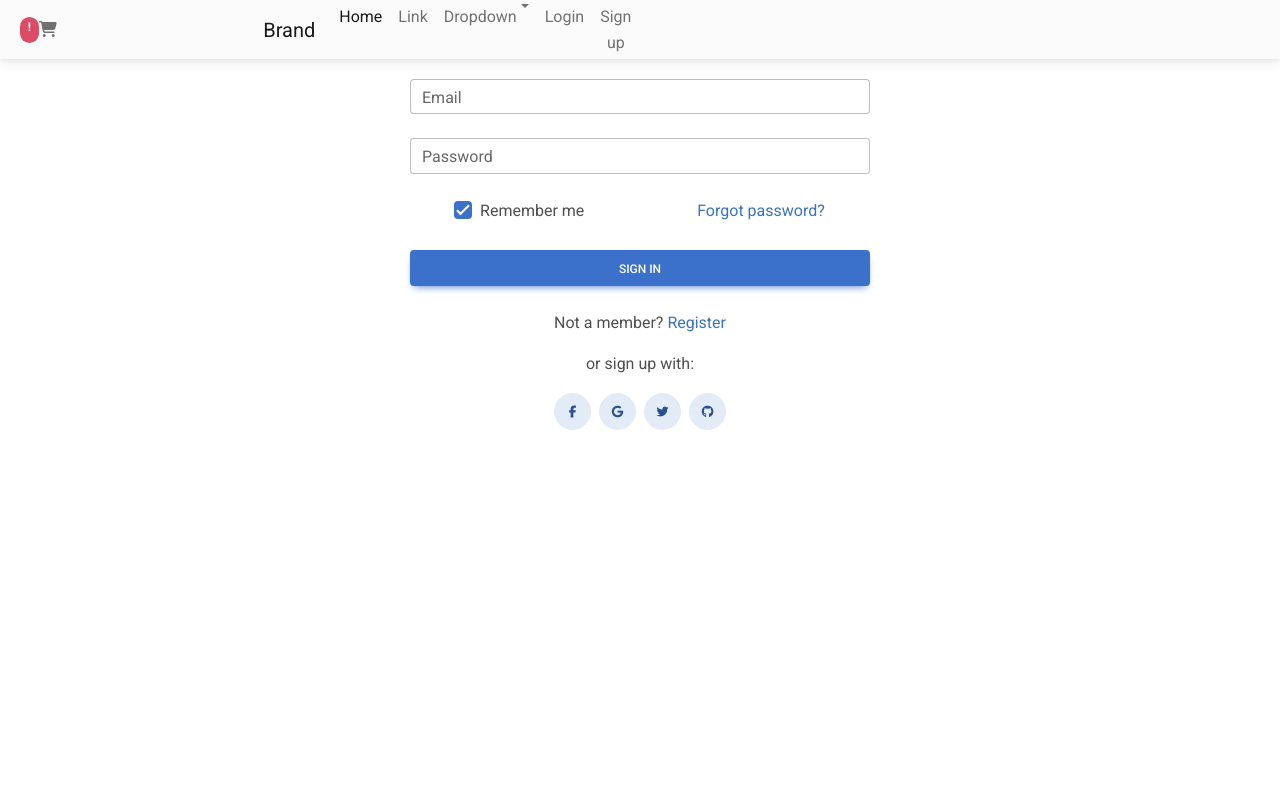
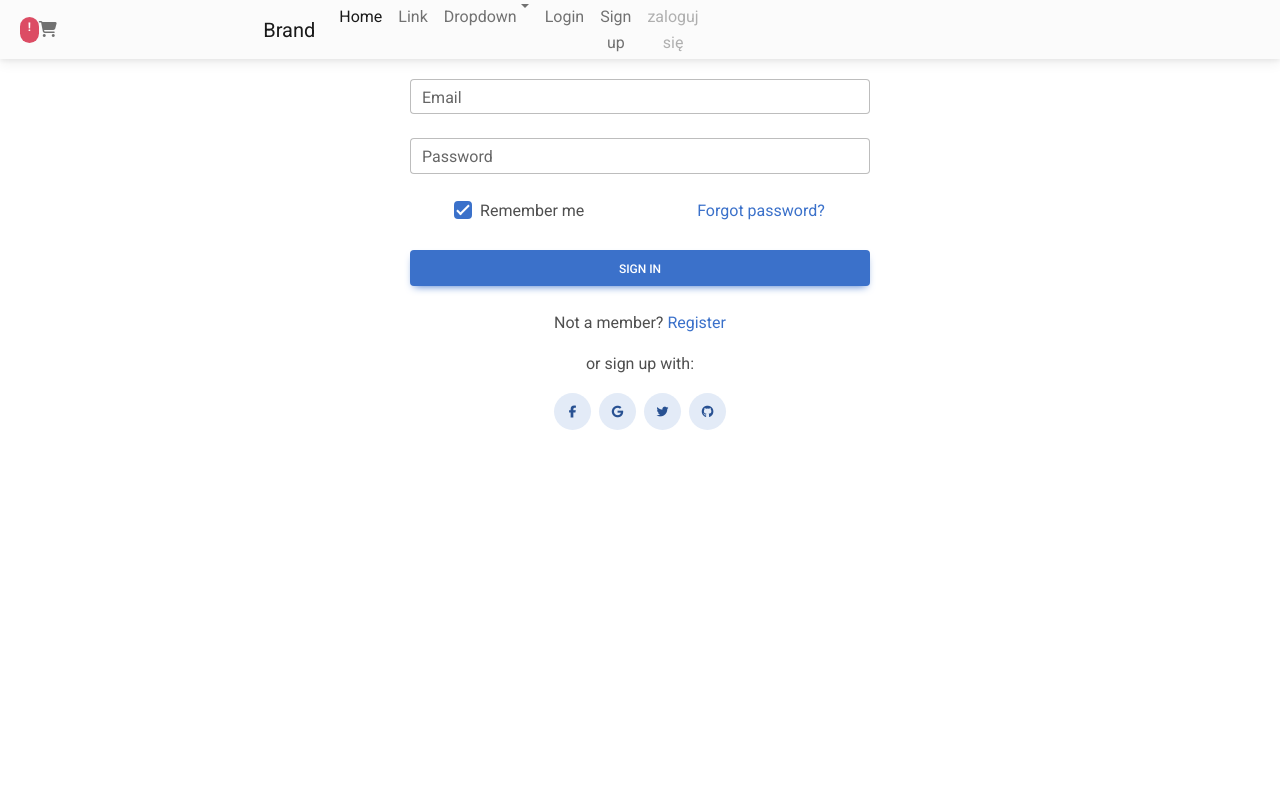
Before and after one commit to Strzelecki91/demo_shop, a React (Create React App) app: page /login in a window 1280 px wide. Shown: the top 800 px of the page. Built offline with nearby package versions, Linux system fonts and the light colour scheme; data requests are answered from the project's data file.

Commit message:
Fix logic to login, add user to local storage

```diff
--- a/db.json
+++ b/db.json
@@ -64,7 +64,6 @@
       "images": "https://zbitaszybka.pl/wp-content/uploads/2020/01/iphone-9-2020-1024x576.jpg.webp"
     }
   ],
-
   "users": [
     {
       "id": 1,
@@ -113,6 +112,14 @@
       "lastName": "Strzelecki",
       "login": "Valandilll",
       "id": 6
+    },
+    {
+      "email": "strzal@wp.pl",
+      "password": "$2a$10$F6mkcKTvGQpOryRl/fwT.OJPX3Fvt.N0yTlzvTfhhu/AS6E9o8v7i",
+      "firstName": "Kacper",
+      "lastName": "Strzaalaaa",
+      "login": "strzal",
+      "id": 7
     }
   ]
 }
--- a/src/App.tsx
+++ b/src/App.tsx
@@ -1,5 +1,5 @@
 import React from "react";
-import { Route, Routes } from "react-router-dom";
+import { Navigate, Route, Routes } from "react-router-dom";
 import "./App.scss";
 import { Header } from "./components/Header";
 import { LeftSide } from "./components/LeftSide";
@@ -13,6 +13,8 @@ import { SignUp } from "./pages/SignUp";
 import { UserProvider } from "./components/context/UserContext";
 
 function App() {
+  const isAuthenticated = !!localStorage.getItem("accessToken");
+  console.log(isAuthenticated, "ma autentykację");
   return (
     <UserProvider>
       <ProductProvider>
--- a/src/components/Hooks/useUsers.ts
+++ b/src/components/Hooks/useUsers.ts
@@ -6,6 +6,7 @@ import {
   KeyboardEvent,
 } from "react";
 import { usersType } from "../context/UserContext";
+import { useNavigate } from "react-router-dom";
 
 type useUserData = {
   users: usersType[];
@@ -21,6 +22,8 @@ type useUserData = {
   };
   complexity: number;
   regExps: RegExp[];
+  token: string | null;
+  user: any;
   addUser: () => Promise<any>;
   handleNewUser: (
     event: React.FormEvent<HTMLFormElement>,
@@ -38,7 +41,7 @@ export const useUsers = (): useUserData => {
   const [users, setUsers] = useState<usersType[]>([]);
   const [countUsers, setCountUsers] = useState(users.length);
   const URL = "http://localhost:5000/users";
-  const URL_Login = "http://localhost:5000/auth/login";
+  const URL_Login = "http://localhost:5000/login";
   const [newUserInputValue, setNewUserInputValue] = useState<usersType>({
     id: countUsers,
     firstName: "",
@@ -62,7 +65,7 @@ export const useUsers = (): useUserData => {
 
   const [token, setToken] = useState<string | null>(null);
   const [user, setUser] = useState<any | null>(null);
-
+  const navigate = useNavigate();
   const saveTokenToLocalStorage = (token: any) => {
     localStorage.setItem("accessToken", token);
   };
@@ -267,19 +270,21 @@ export const useUsers = (): useUserData => {
   //     if (!response.ok) throw new Error("Something goes wrong with login");
   //     const data = await response.json();
 
-  //     console.log("Login successfull", data.email);
-  //     // setToken(data.accessToken);
+  //     console.log("Login successfull", data);
+  //     setToken(data.accessToken);
   //     // saveTokenToLocalStorage(user.accessToken);
+  //     console.log(user, "user");
   //   } catch (error) {
   //     console.log(error);
   //   }
   // };
-  // loginUser("example@test.pl", "Kotek12-");
+  // loginUser("strzal@wp.pl", "Kotecek12-");
 
   const handleLogin = async (email: string, password: string) => {
     // const user = await loginUser(email, password);
     // console.log(user, "setuser handle login");
     // setUser(user);
+    // saveTokenToLocalStorage(user.accessToken);
     try {
       const response = await fetch(`${URL_Login}`, {
         method: "POST",
@@ -291,24 +296,40 @@ export const useUsers = (): useUserData => {
       });
       if (!response.ok) throw new Error("Something goes wrong with login");
       const data = await response.json();
-
-      console.log("Login successfull", data.email);
+      console.log("Login successfull", data);
       setToken(data.accessToken);
-      setUser(user);
-      saveTokenToLocalStorage(user.accessToken);
+      setUser(data.user);
+      localStorage.setItem("userData", JSON.stringify(data.user));
+      saveTokenToLocalStorage(data.accessToken);
+      console.log(localStorage, "zapisany token");
     } catch (error) {
       console.error("Error during login. Please try again.", error);
       throw new Error("Invalid credentials. Please try again.");
     }
   };
 
+  console.log(token, "pobrany token ze strony");
   const handleLogout = () => {
     removeTokenFromLocalStorage();
     setToken(null);
     setUser(null);
-    window.location.reload();
+    navigate("/");
   };
+  useEffect(() => {
+    const storedToken = getTokenFromLocalStorage();
+    if (storedToken) {
+      setToken(storedToken);
+    }
+  }, []);
+  useEffect(() => {
+    const storedUserData = localStorage.getItem("userData");
+    console.log(storedUserData, " sadasdsa");
+    if (storedUserData) {
+      setUser(JSON.parse(storedUserData));
+    }
+  }, []);
 
+  console.log(user, "pobrany user z logowania");
   useEffect(() => {
     getUser();
   }, []);
@@ -323,6 +344,8 @@ export const useUsers = (): useUserData => {
     complexity,
     regExps,
     loginInputValue,
+    token,
+    user,
     handleNewUser,
     handleInputValue,
     addUser,
--- a/src/components/NavList/index.tsx
+++ b/src/components/NavList/index.tsx
@@ -1,4 +1,4 @@
-import React, { useEffect, useState } from "react";
+import React, { useContext, useEffect, useState } from "react";
 
 import "mdb-react-ui-kit/dist/css/mdb.min.css";
 import "@fortawesome/fontawesome-free/css/all.min.css";
@@ -20,8 +20,12 @@ import {
   MDBBadge,
 } from "mdb-react-ui-kit";
 import "./navList.scss";
+import { UserContext } from "../context/UserContext";
 export const NavList = () => {
   const [openBasic, setOpenBasic] = useState(false);
+  const { user, token } = useContext(UserContext);
+
+  // console.log(user.login);
   useEffect(() => {
     setOpenBasic(Boolean);
   }, [openBasic]);
@@ -82,6 +86,17 @@ export const NavList = () => {
               <MDBNavbarItem>
                 <MDBNavbarLink href="/register">Sign up</MDBNavbarLink>
               </MDBNavbarItem>
+
+              <MDBNavbarItem>
+                {" "}
+                {!token ? (
+                  <MDBNavbarLink href="/#" disabled>
+                    zaloguj się
+                  </MDBNavbarLink>
+                ) : (
+                  <MDBNavbarLink href="/#">{user.login}</MDBNavbarLink>
+                )}
+              </MDBNavbarItem>
               {/* <div className="width_search_input">
                 <form className="d-flex input-group w-auto">
                   <input
--- a/src/components/ProductCard/index.tsx
+++ b/src/components/ProductCard/index.tsx
@@ -8,6 +8,8 @@ import {
 } from "mdb-react-ui-kit";
 
 import "./productCard.scss";
+import { useContext } from "react";
+import { UserContext } from "../context/UserContext";
 type productCardProps = {
   id: number;
   title: string;
@@ -28,6 +30,7 @@ export const ProductCard = ({
   category,
   images,
 }: productCardProps) => {
+  const { token } = useContext(UserContext);
   return (
     <>
       {/* <MDBCard>
@@ -47,9 +50,27 @@ export const ProductCard = ({
         <MDBBtn color="light" rippleColor="dark">
           Details
         </MDBBtn>
-        <MDBBtn color="light" rippleColor="dark">
-          Add to Cart
-        </MDBBtn>
+        {token ? (
+          <MDBBtn color="light" rippleColor="dark">
+            Add to Cart
+          </MDBBtn>
+        ) : (
+          <MDBBtn color="light" rippleColor="dark" disabled>
+            Add to Cart
+          </MDBBtn>
+        )}
+        {/* <li className="nav__item">
+          <img src={"/assets/list.png"} alt="icon of employess list" />
+          {token ? (
+            <NavLink className="nav__link" to={"/employees"} end>
+              {t("employeeList")}
+            </NavLink>
+          ) : (
+            <button className="nav__inactive" disabled>
+              {t("employeeList")}
+            </button>
+          )}
+        </li> */}
       </div>
     </>
   );
--- a/src/components/context/UserContext.tsx
+++ b/src/components/context/UserContext.tsx
@@ -24,6 +24,8 @@ type UsersContextProps = {
   passwordError: string;
   complexity: number;
   regExps: RegExp[];
+  token: string | null;
+  user: any;
   addUser: () => Promise<any>;
   handleInputValue: (event: ChangeEvent<HTMLInputElement>) => void;
   handleNewUser: (
@@ -56,6 +58,8 @@ export const UserProvider = ({ children }: UserProviderProps) => {
     regExps,
     passwordError,
     loginInputValue,
+    token,
+    user,
     addUser,
     handleNewUser,
     handleInputValue,
@@ -78,6 +82,8 @@ export const UserProvider = ({ children }: UserProviderProps) => {
         regExps,
         passwordError,
         loginInputValue,
+        token,
+        user,
         addUser,
         handleNewUser,
         handleInputValue,
--- a/src/pages/Home/index.tsx
+++ b/src/pages/Home/index.tsx
@@ -4,8 +4,11 @@ import { LeftSide } from "../../components/LeftSide";
 import { NavList } from "../../components/NavList";
 import { ProductsList } from "../../components/ProductsList";
 import { MDBRow, MDBCol } from "mdb-react-ui-kit";
+import { UserContext } from "../../components/context/UserContext";
+import { useContext } from "react";
 
 export const Home = () => {
+  const { user } = useContext(UserContext);
   return (
     <div>
       <div>
--- a/src/pages/LoginPage/index.tsx
+++ b/src/pages/LoginPage/index.tsx
@@ -17,7 +17,7 @@ export const LoginPage: React.FC = () => {
   const [email, setEmail] = useState<string>("");
   const [password, setPassword] = useState<string>("");
   const [error, setError] = useState<string | null>(null);
-  const { handleLogin } = useContext(UserContext);
+  const { token, handleLogin, handleLogout } = useContext(UserContext);
   const navigate = useNavigate();
 
   const handleSubmit = async (event: FormEvent<HTMLFormElement>) => {
@@ -28,7 +28,7 @@ export const LoginPage: React.FC = () => {
       // window.location.reload();
       console.log("zalogowano", email, password);
     } catch (error: any) {
-      if (error.response && error.response.status === 401) {
+      if (error.response && error.response.status === 400) {
         setError("An error occurred. Please try again.");
       } else {
         console.error("Server error", error.message);
@@ -40,9 +40,11 @@ export const LoginPage: React.FC = () => {
   return (
     <div>
       <NavList />
+      {
         <div className="box">
-        <p>{error}</p>
           <div className="loginBox">
+            {!token ? (
+              <>
                 <form onSubmit={handleSubmit}>
                   <MDBInput
                     className="mb-4"
@@ -52,6 +54,7 @@ export const LoginPage: React.FC = () => {
                     value={email}
                     onChange={(e) => setEmail(e.target.value)}
                   />
+                  <p>{error}</p>
                   <p>{email}</p>
                   <p>{password}</p>
                   <MDBInput
@@ -103,8 +106,24 @@ export const LoginPage: React.FC = () => {
                     </MDBBtn>
                   </div>
                 </form>
+              </>
+            ) : (
+              <MDBBtn
+                type="button"
+                className="mb-4"
+                block
+                onClick={handleLogout}
+              >
+                Logout
+              </MDBBtn>
+
+              // <button className="Login__button" onClick={handleLogout}>
+              //   Logout
+              // </button>
+            )}
           </div>
         </div>
+      }
       <Footer />
     </div>
   );
```
Lines whose indentation alone changed are shown as unchanged.
